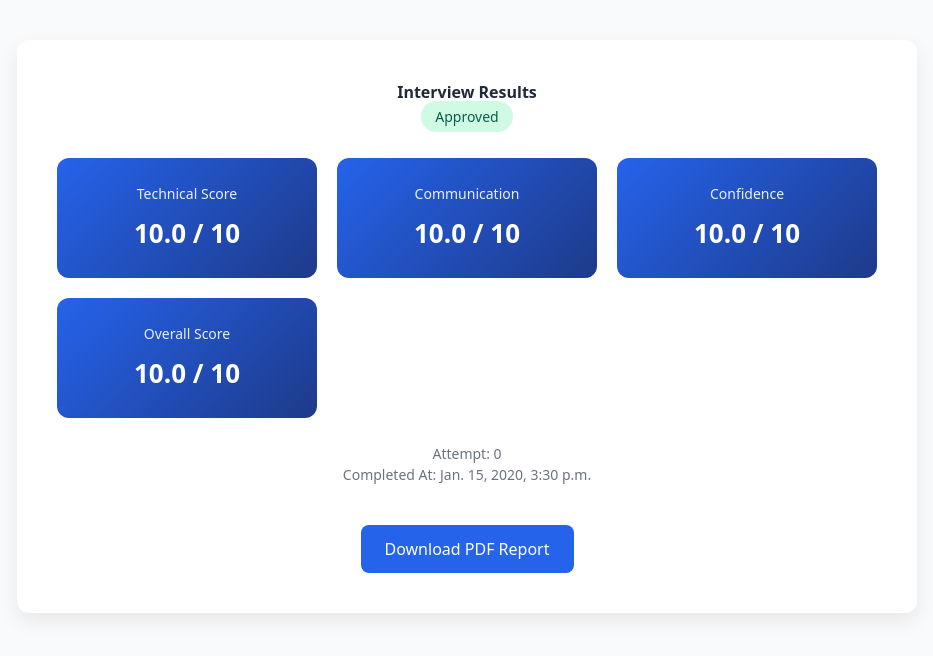
After one commit to Sudhanvabs082004/Mock_interview_1, a Django app: page /interview/results/1/ in a window 1280 px wide. The commit adds this page. Shown: the top 656 px of the page, without its empty margins (173-1106 px from the left). Run offline with Django 4.2, Linux system fonts and the light colour scheme; a user stored in the database is signed in; tables that the repository leaves empty hold one stand-in row (values such as "Sample post").

Commit message:
Updated interview URLs, views and templates

```diff
--- a/mock_interview-main/mock_interview_latest/app/interview_system/urls.py
+++ b/mock_interview-main/mock_interview_latest/app/interview_system/urls.py
@@ -1,5 +1,3 @@
-# REPLACE your urls.py with this corrected version:
-
 from django.urls import path
 from . import views
 
@@ -9,51 +7,64 @@ voice_interview_urls = [
     path('api/voice/process/', views.process_voice_response, name='process_voice_response'),
     path('api/voice/status/<int:interview_id>/', views.get_voice_interview_status, name='get_voice_interview_status'),
     path('api/voice/end/', views.end_voice_interview, name='end_voice_interview'),
-
-
-    # Optional: Admin endpoints for voice interview management
-#    path('admin/voice/sessions/', views.admin_voice_sessions, name='admin_voice_sessions'),
- #   path('admin/voice/session/<int:session_id>/', views.admin_voice_session_detail, name='admin_voice_session_detail'),
 ]
 
 urlpatterns = [
+    # Main interview interface
     path('', views.interview_interface, name='interview_interface'),
+    path('results/<int:interview_id>/', views.interview_results, name='interview_results'),
+
     # Interview management
     path('start/<int:interview_id>/', views.start_interview, name='start_interview'),
+
+
     # API endpoints for interview process
     path('api/save-audio/', views.save_audio_response, name='save_audio_response'),
-    path('api/stream-frame/', views.stream_frame, name='stream_frame'),  # Real-time streaming
-    path('api/upload-frames/', views.upload_video_frames, name='upload_video_frames'),  # Backward compatibility
+    path('api/stream-frame/', views.stream_frame, name='stream_frame'),
+    path('api/upload-frames/', views.upload_video_frames, name='upload_video_frames'),
     path('api/end/', views.end_interview, name='end_interview'),
     path('api/request-interview/', views.request_interview, name='request_interview'),
     path('api/current/', views.get_current_interview, name='get_current_interview'),
+
     # VIDEO RECORDING ENDPOINTS
     path('api/stream-video-chunk/', views.stream_video_chunk, name='stream_video_chunk'),
     path('api/finalize-video-session/', views.finalize_video_session, name='finalize_video_session'),
-    path('api/kafka-video/<int:interview_id>/', views.get_kafka_video, name='get_kafka_video'),  # Handles both full video and chunks
+    path('api/kafka-video/<int:interview_id>/', views.get_kafka_video, name='get_kafka_video'),
     path('api/video-info/<int:interview_id>/', views.get_video_info, name='get_video_info'),
     path('api/video-manifest/<int:interview_id>/', views.get_video_manifest, name='get_video_manifest'),
     path('api/reconstructed-video/<int:interview_id>/', views.get_reconstructed_video, name='get_reconstructed_video'),
     path('api/download-video/<int:interview_id>/', views.download_video_file, name='download_video_file'),
     path('api/kafka-chunks/<str:session_id>/', views.get_kafka_chunks_direct, name='get_kafka_chunks_direct'),
-    # REMOVED: path('api/video-chunk/<int:interview_id>/<int:chunk_number>/', views.get_video_chunk, name='get_video_chunk'),
-    # Missing endpoint that frontend expects
+
+    # Interview listing
     path('api/interviews/', views.get_all_interviews, name='get_all_interviews'),
+
+    path(
+    'api/interviews/<int:interview_id>/delete/',
+    views.delete_interview,
+    name='delete_interview'
+),
+
+    # Report download
     path('download-report/<int:interview_id>/', views.download_student_report, name='download_report'),
 
-    # API endpoints for admin
+    # Admin endpoints
     path('api/get_interviews_list/', views.get_interviews_list, name='get_interview_list'),
     path('api/interviews/<int:interview_id>/approve/', views.approve_interview, name='approve_interview'),
     path('api/interviews/<int:interview_id>/reject/', views.reject_interview, name='reject_interview'),
+
     # Interview status and data
     path('api/interviews/<int:interview_id>/status/', views.get_interview_status, name='get_interview_status'),
     path('api/interviews/<int:interview_id>/frames/', views.get_frame_status, name='get_frame_status'),
     path('api/interviews/<int:interview_id>/analysis/', views.get_frame_analysis, name='get_frame_analysis'),
+
     # Email notification endpoints
     path('api/interviews/<int:interview_id>/email-status/', views.get_email_notification_status, name='get_email_notification_status'),
     path('api/interviews/<int:interview_id>/trigger-email/', views.manually_trigger_email_notification, name='manually_trigger_email'),
     path('api/diagnostic/kafka/', views.diagnostic_kafka_status, name='diagnostic_kafka_status'),
     path('api/interviews/<int:interview_id>/create-session-json/', views.create_interview_session_json, name='create_interview_session_json'),
+
+    # Debug endpoints
     path('api/test-hdfs/', views.test_hdfs_connection, name='test_hdfs_connection'),
     path('api/debug-hdfs-write/', views.debug_hdfs_write, name='debug_hdfs_write'),
     path('api/debug-audio-hdfs/', views.debug_audio_hdfs_write, name='debug_audio_hdfs_write'),
--- a/mock_interview-main/mock_interview_latest/app/interview_system/views.py
+++ b/mock_interview-main/mock_interview_latest/app/interview_system/views.py
@@ -3140,3 +3140,51 @@ def download_student_report(request, interview_id):
 
 
     return response
+# ============================================
+# STUDENT RESULTS PAGE VIEW
+# ============================================
+
+@login_required
+def interview_results(request, interview_id):
+    """
+    Display interview results page
+    - Student can see their own
+    - Admin can see any
+    """
+
+    if request.user.is_staff:
+        interview = get_object_or_404(Interview, id=interview_id)
+    else:
+        interview = get_object_or_404(
+            Interview,
+            id=interview_id,
+            student=request.user
+        )
+
+    return render(request, 'interview_system/interview_results.html', {
+        'interview': interview
+    })
+from django.views.decorators.http import require_POST
+
+@staff_member_required
+@require_POST
+def delete_interview(request, interview_id):
+    """
+    Delete an interview (Admin only)
+    """
+    try:
+        interview = get_object_or_404(Interview, id=interview_id)
+
+        interview.delete()
+
+        return JsonResponse({
+            'success': True,
+            'message': 'Interview deleted successfully'
+        })
+
+    except Exception as e:
+        logger.error(f"Error deleting interview {interview_id}: {e}")
+        return JsonResponse({
+            'success': False,
+            'error': 'Failed to delete interview'
+        }, status=500)
--- /dev/null
+++ b/mock_interview-main/mock_interview_latest/app/templates/interview_system/interview_results.html
@@ -0,0 +1,144 @@
+{% extends "base.html" %}
+{% block content %}
+
+<style>
+    body {
+        background: #f4f6f9;
+    }
+
+    .results-container {
+        max-width: 900px;
+        margin: 40px auto;
+        background: #ffffff;
+        padding: 40px;
+        border-radius: 12px;
+        box-shadow: 0 8px 20px rgba(0,0,0,0.08);
+    }
+
+    .results-header {
+        text-align: center;
+        margin-bottom: 30px;
+    }
+
+    .results-header h2 {
+        font-weight: 600;
+        color: #1f2937;
+    }
+
+    .badge-status {
+        padding: 6px 14px;
+        border-radius: 20px;
+        font-size: 14px;
+        font-weight: 500;
+        background: #d1fae5;
+        color: #065f46;
+    }
+
+    .score-card {
+        display: grid;
+        grid-template-columns: repeat(auto-fit, minmax(200px, 1fr));
+        gap: 20px;
+        margin-top: 30px;
+    }
+
+    .score-box {
+        background: linear-gradient(135deg, #2563eb, #1e3a8a);
+        color: white;
+        padding: 25px;
+        border-radius: 12px;
+        text-align: center;
+        transition: 0.3s;
+    }
+
+    .score-box:hover {
+        transform: translateY(-5px);
+    }
+
+    .score-box h3 {
+        font-size: 14px;
+        margin-bottom: 10px;
+        font-weight: 400;
+        opacity: 0.9;
+    }
+
+    .score-box p {
+        font-size: 26px;
+        font-weight: bold;
+        margin: 0;
+    }
+
+    .actions {
+        text-align: center;
+        margin-top: 40px;
+    }
+
+    .btn-primary {
+        background: #2563eb;
+        color: white;
+        padding: 12px 24px;
+        border-radius: 8px;
+        text-decoration: none;
+        font-weight: 500;
+        transition: 0.3s;
+        display: inline-block;
+    }
+
+    .btn-primary:hover {
+        background: #1e40af;
+    }
+
+    .meta-info {
+        margin-top: 25px;
+        font-size: 14px;
+        color: #6b7280;
+        text-align: center;
+    }
+</style>
+
+<div class="results-container">
+
+    <div class="results-header">
+        <h2>Interview Results</h2>
+        <span class="badge-status">
+            {{ interview.status|title }}
+        </span>
+    </div>
+
+    <div class="score-card">
+
+        <div class="score-box">
+            <h3>Technical Score</h3>
+            <p>{{ interview.technical_score|default:"0" }} / 10</p>
+        </div>
+
+        <div class="score-box">
+            <h3>Communication</h3>
+            <p>{{ interview.communication_score|default:"0" }} / 10</p>
+        </div>
+
+        <div class="score-box">
+            <h3>Confidence</h3>
+            <p>{{ interview.confidence_score|default:"0" }} / 10</p>
+        </div>
+
+        <div class="score-box">
+            <h3>Overall Score</h3>
+            <p>{{ interview.overall_score|default:"0" }} / 10</p>
+        </div>
+
+    </div>
+
+    <div class="meta-info">
+        Attempt: {{ interview.attempt_number }} <br>
+        Completed At: {{ interview.completed_at }}
+    </div>
+
+    <div class="actions">
+        <a href="{% url 'download_report' interview.id %}" class="btn-primary">
+            Download PDF Report
+        </a>
+    </div>
+
+</div>
+
+{% endblock %}
--- a/mock_interview-main/mock_interview_latest/app/templates/user_management/register.html
+++ b/mock_interview-main/mock_interview_latest/app/templates/user_management/register.html
@@ -12,7 +12,7 @@
         </div>
 
         <form method="post" class="mt-8 space-y-6">
-            {# {% csrf_token %} #}
+             {% csrf_token %}
             <div class="grid grid-cols-1 md:grid-cols-2 gap-4">
                 <div>
                     <label for="first_name" class="block text-sm font-medium text-gray-700">First Name</label>
```
